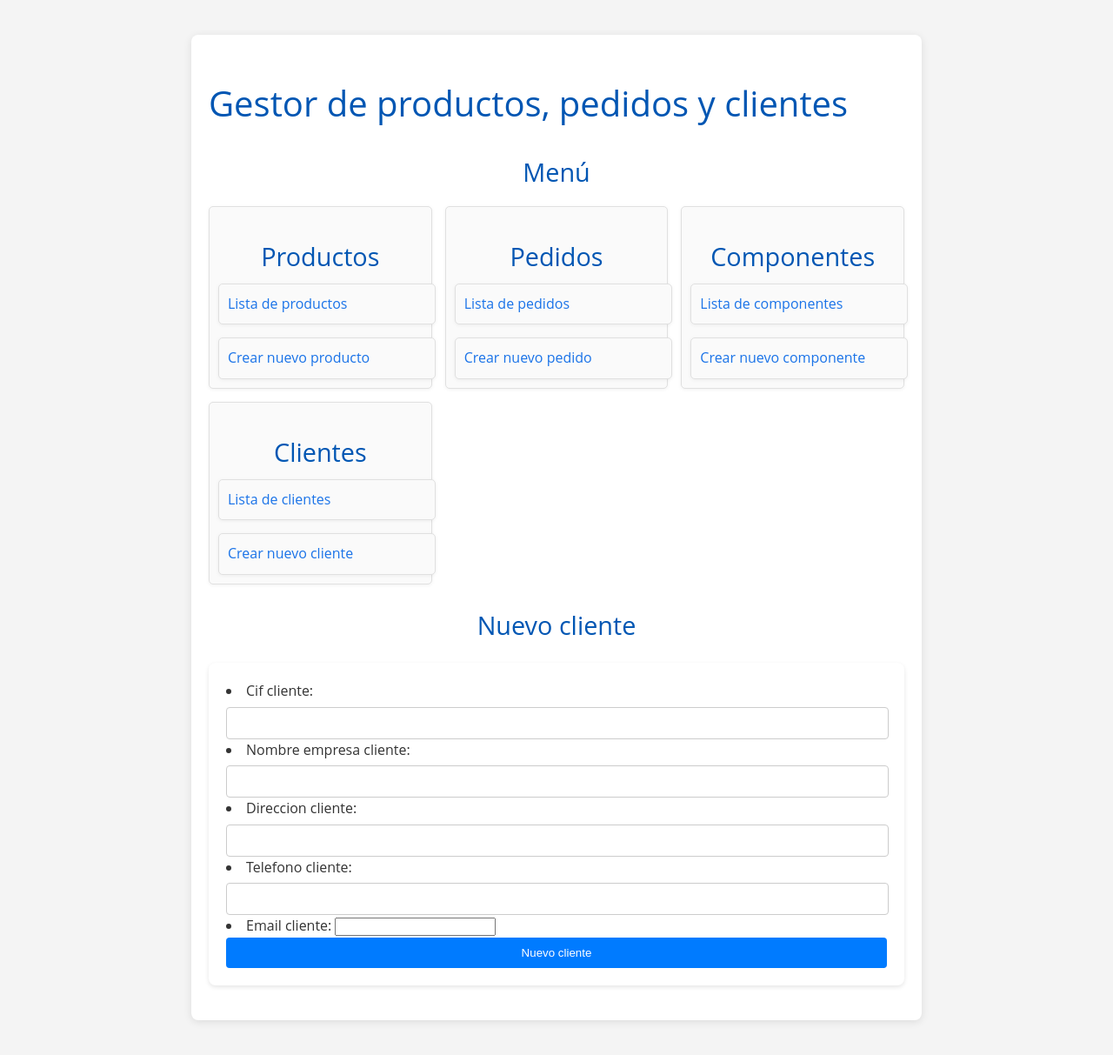
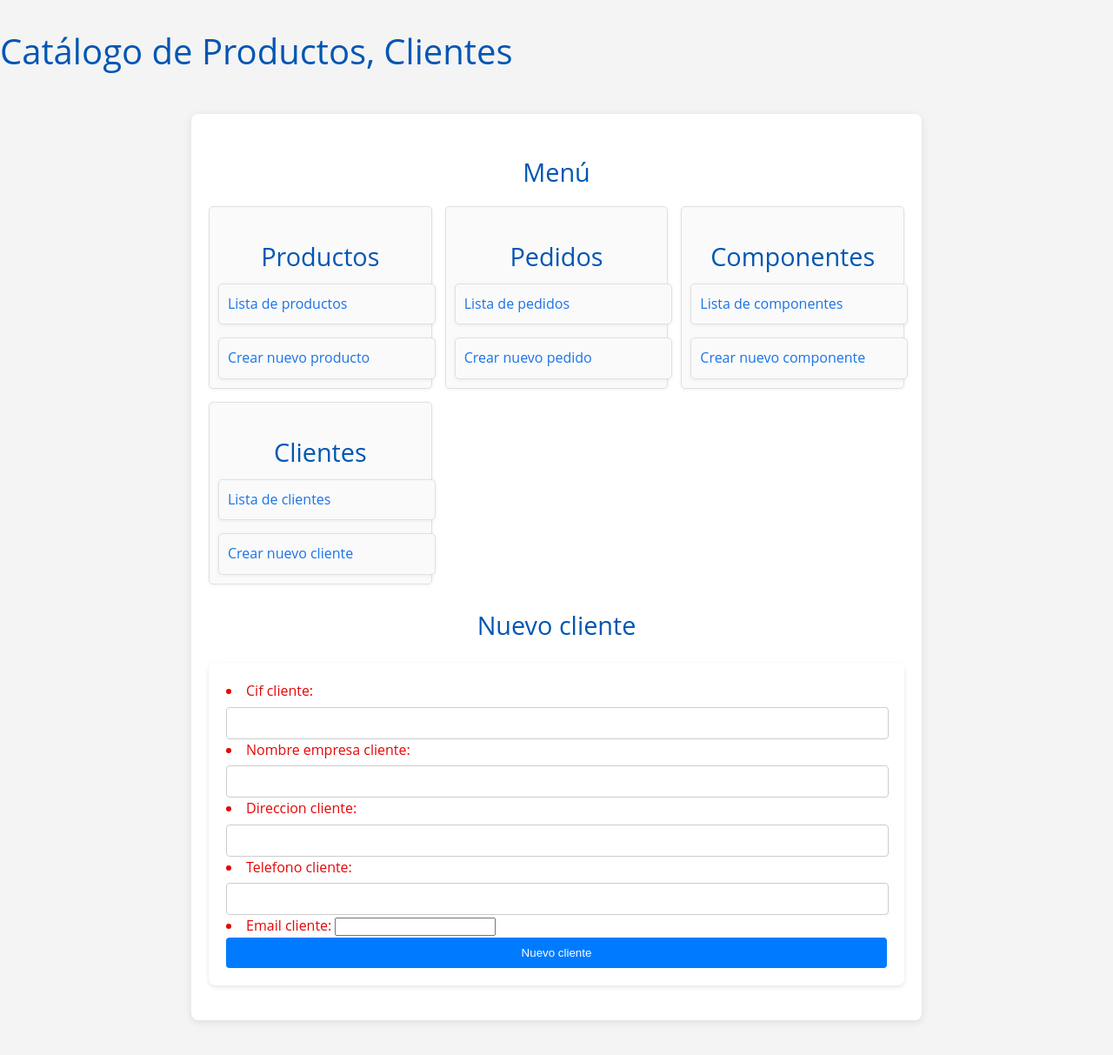
Before and after one commit to andreacastrodlc/ProyectoWebColaborativo, a Django app: page /appDjango/clientes/create in a window 1280 px wide. Shown: the whole page at 87% size. Run offline with Django 4.2, Linux system fonts and the light colour scheme.

Commit message:
Cambio Estructura de base.html

```diff
--- a/ProyectoWeb/static/css/estilos.css
+++ b/ProyectoWeb/static/css/estilos.css
@@ -1,7 +1,7 @@
  body {
     font-family: 'Open Sans', Arial, sans-serif;
     background-color: #f4f4f4;
-    color: #333;
+    color: #e40707;
     line-height: 1.6;
     margin: 0;
     padding: 0;
@@ -16,6 +16,7 @@
     border-radius: 8px;
     box-shadow: 0 2px 10px rgba(0, 0, 0, 0.1);
 }
+
 
 h1, h2 {
     color: #0056b3;
--- a/ProyectoWeb/templates/base.html
+++ b/ProyectoWeb/templates/base.html
@@ -7,11 +7,13 @@
     <meta http-equiv="X-UA-Compatible" content="ie=edge">
     {% load static %}
     <link rel="stylesheet" href="{% static 'css/estilos.css' %}">
-    <title>{% block titulo %}Deustronic{% endblock %}</title>
+    <title>Catálogo de Productos, Clientes</title>
 </head>
 <body>
+    <header class="site-header">
+        <h1>Catálogo de Productos, Clientes</h1>
+    </header>
     <div id="content">
-        <h1>Gestor de productos, pedidos y clientes</h1>
         <h2>Menú</h2>
         <ul>
             <li>
```
Also changed, not shown: ProyectoWeb/db.sqlite3.
